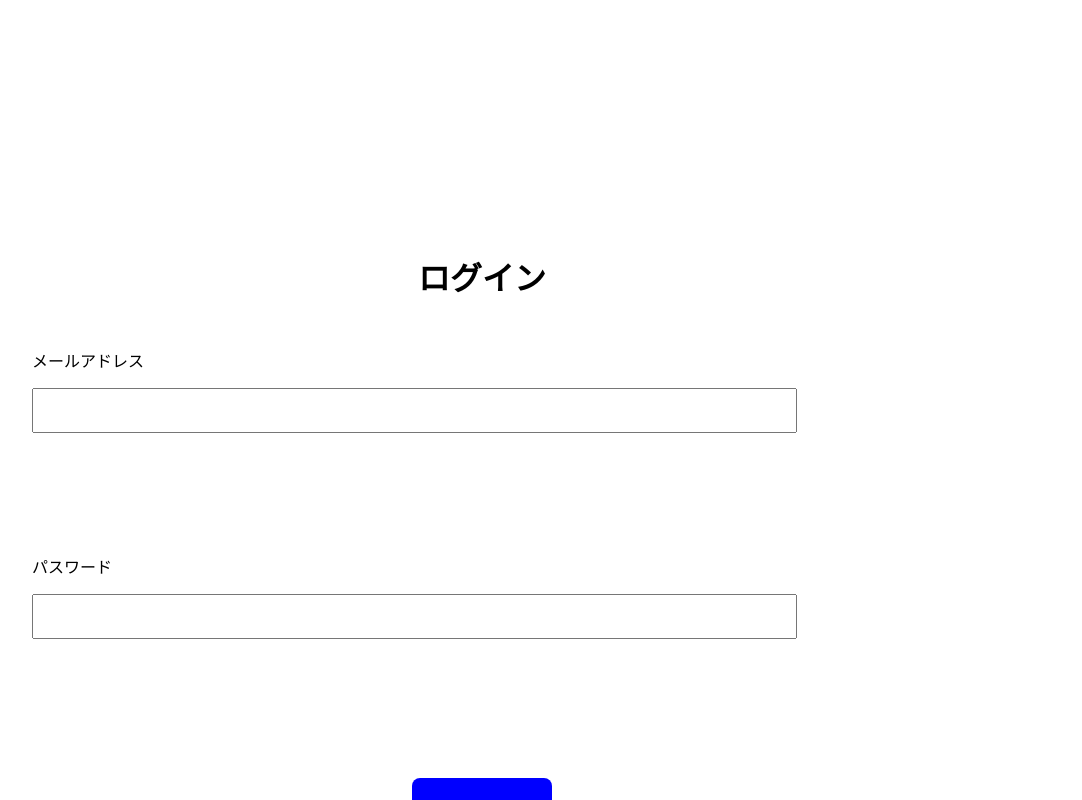
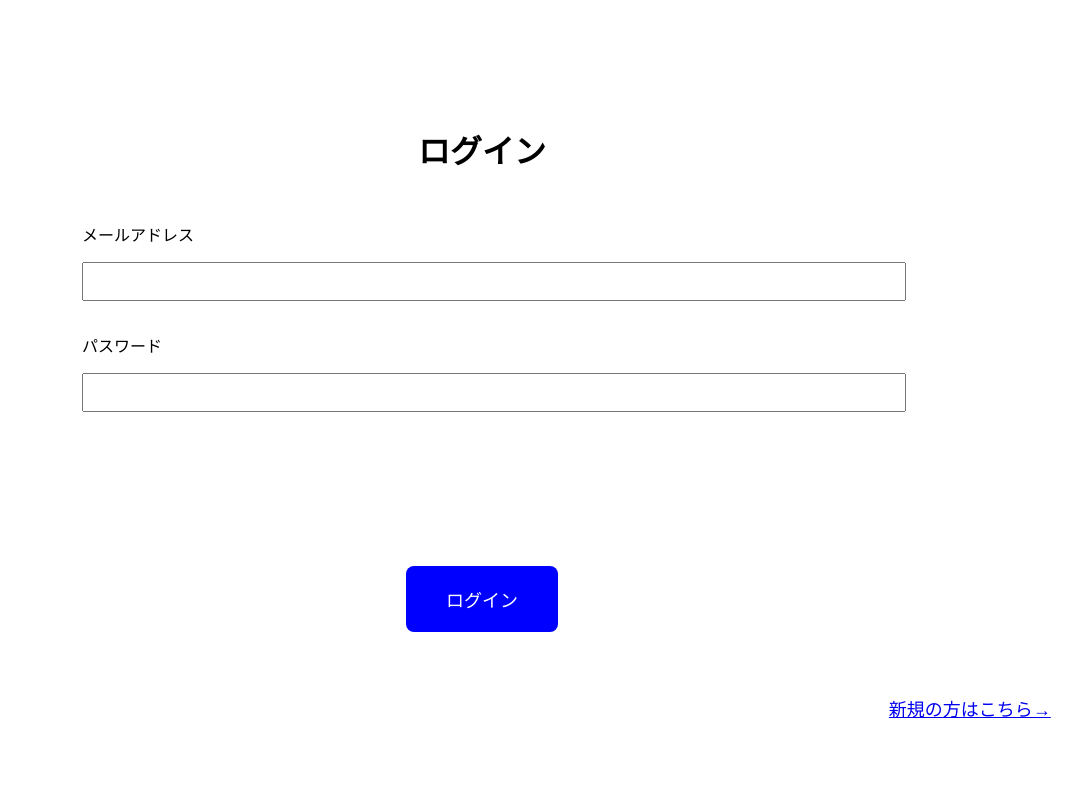
Before and after one commit to itc-s22020/QAapp-PBL, a Next.js app: page /login in a window 1280 px wide. Shown: the top 800 px of the page, without its empty margins (158-1240 px from the left). Built offline with nearby package versions, Linux system fonts and the light colour scheme.

Commit message:
ログインのcss修正

```diff
--- a/src/styles/login.module.css
+++ b/src/styles/login.module.css
@@ -1,41 +1,62 @@
-.h1{
-        text-align: center;
-	margin-top: 20%;
+.h1 {
+  text-align: center;
+  margin-top: 10%;
 }
 
-.content{
-        padding: 12px 32px;
-        margin-left: 150px;
+.content {
+  padding: 12px;
+  margin: 0 auto;
+  max-width: 800px;
 }
 
-.input1{
-	padding: 13px;
-	width: 70%;
-	margin-bottom: 10%;
-}
-.input2{
-        padding: 13px;
-        width: 70%;
+.input1,
+.input2 {
+  padding: 10px;
+  width: 100%;
+  margin-bottom: 5%;
 }
 
 .footer {
-        margin-top: 10%;
-        text-align: center;
+  margin-top: 10%;
+  text-align: center;
 }
 
-.p{
-	margin-top: 15%;
-	margin-left: 76%;
-	font-size: 20px;
+.p {
+  margin-top: 15%;
+  text-align: right;
+  font-size: 20px;
+  margin-right: 5%;
 }
 
 .blueButton {
   background-color: blue;
   color: white;
   border: none;
-  padding: 20px 40px;
+  padding: 15px 40px;
   cursor: pointer;
-  border: none;
   border-radius: 8px;
   font-size: 15px;
 }
+
+/* Adjustments for different screen sizes */
+@media (min-width: 800px) {
+  .content {
+    padding: 12px 32px;
+  }
+
+  .input1,
+  .input2 {
+    width: 100%;
+    margin-bottom: 2%;
+  }
+
+  .p {
+    margin-top: 5%;
+    font-size: 18px;
+  }
+
+  .blueButton {
+    padding: 20px 40px;
+    font-size: 18px;
+  }
+}
```
